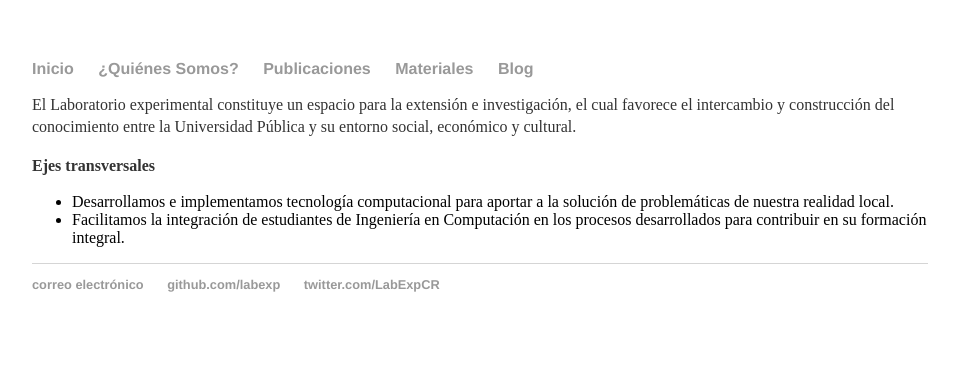
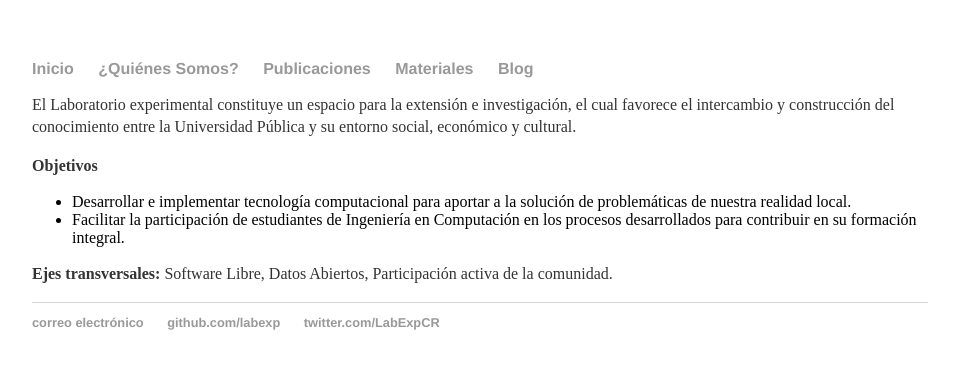
Before and after one commit to labexp/labexp.github.io, a Jekyll site: the page built from about/index.html, in a window 1280 px wide. Shown: the top 369 px of the page, without its empty margins (160-1117 px from the left). Built offline with Jekyll 4.4.1, drawn with Linux system fonts in a browser that asks for light colours.

Commit message:
modifica ejes transversales y redacta objetivos en la forma correcta

```diff
--- a/about/index.html
+++ b/about/index.html
@@ -9,11 +9,18 @@ title: ¿Quienes somos?
 
 
 	<p>
-		<strong>Ejes transversales</strong>
+		<strong>Objetivos</strong>
 		<ul>
-			<li>Desarrollamos e implementamos tecnología computacional para aportar a la solución de problemáticas de nuestra realidad local.</li>
-			<li>Facilitamos la integración de estudiantes de Ingeniería en Computación en los procesos desarrollados para contribuir en su formación integral.</li>
+			<li>Desarrollar e implementar tecnología computacional para aportar a la solución de problemáticas de nuestra realidad local.</li>
+			<li>Facilitar la participación de estudiantes de Ingeniería en Computación en los procesos desarrollados para contribuir en su formación integral.</li>
 		</ul>
 	</p>
 
+    <p>
+        <strong>Ejes transversales:</strong> Software Libre, Datos Abiertos, Participación activa de la comunidad.
+    </p>
+
+
+
+
 </div>
```
